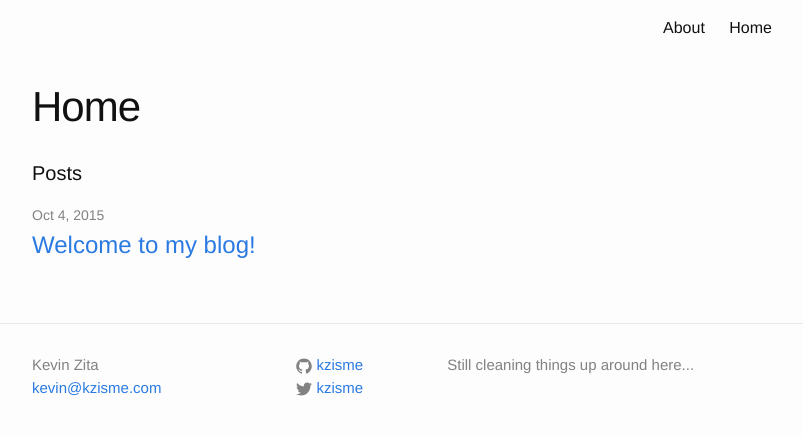
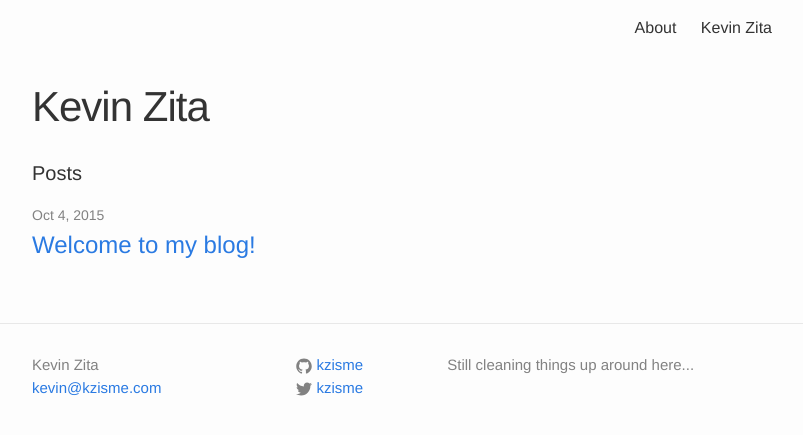
Before and after one commit to kzisme/site, a Jekyll site: the page built from index.html, in a window 1280 px wide. Shown: the top 435 px of the page, without its empty margins (238-1041 px from the left). Built offline with Jekyll 4.4.1, drawn with Linux system fonts in a browser that asks for light colours.

Commit message:
Changed heading on index.html...next up font and color changes 👾

```diff
--- a/css/main.scss
+++ b/css/main.scss
@@ -13,7 +13,7 @@ $base-line-height: 1.5;
 
 $spacing-unit:     30px;
 
-$text-color:       #111;
+$text-color:       #333;
 $background-color: #fdfdfd;
 $brand-color:      #2a7ae2;
 
--- a/index.html
+++ b/index.html
@@ -1,6 +1,6 @@
 ---
 layout: page
-title: Home
+title: Kevin Zita
 ---
 
 <div class="home">
```
